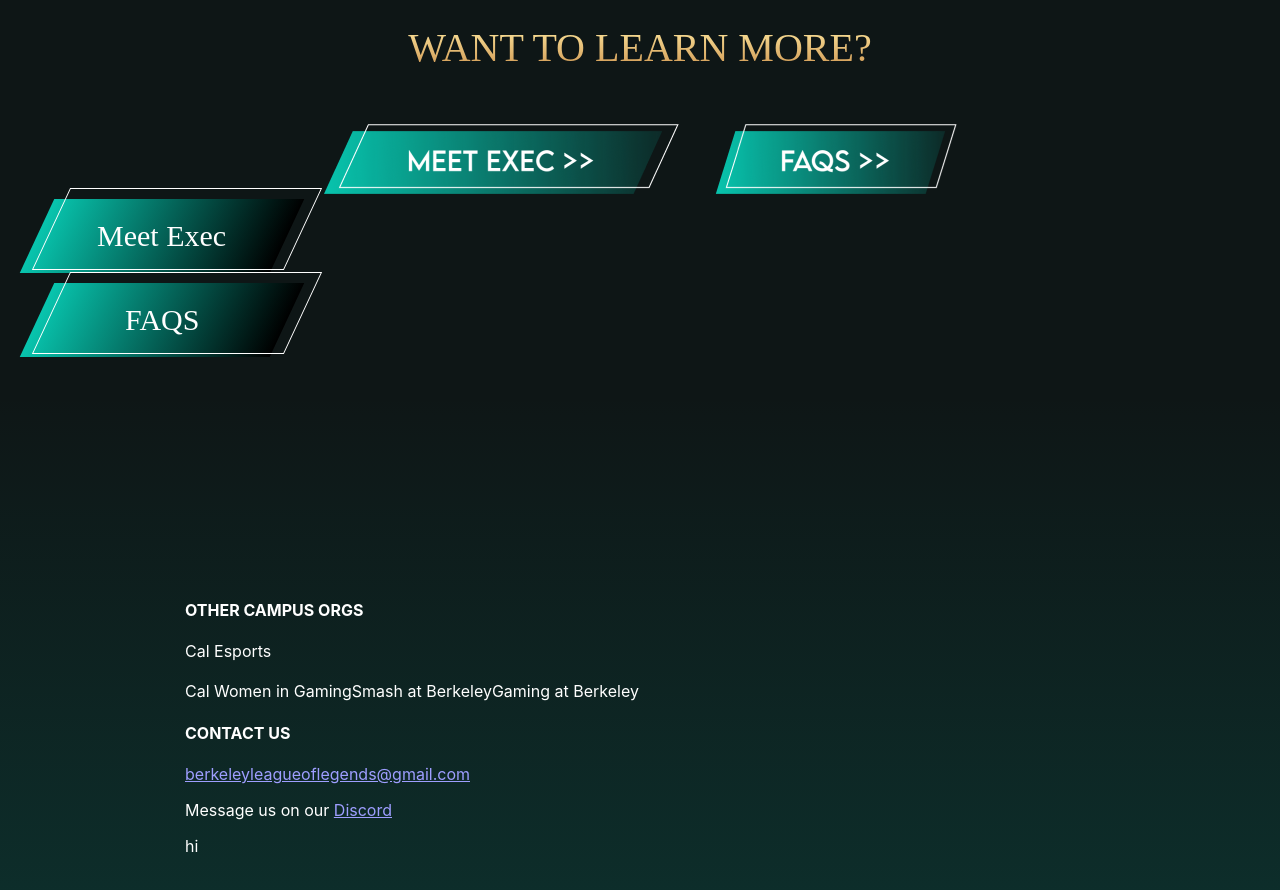
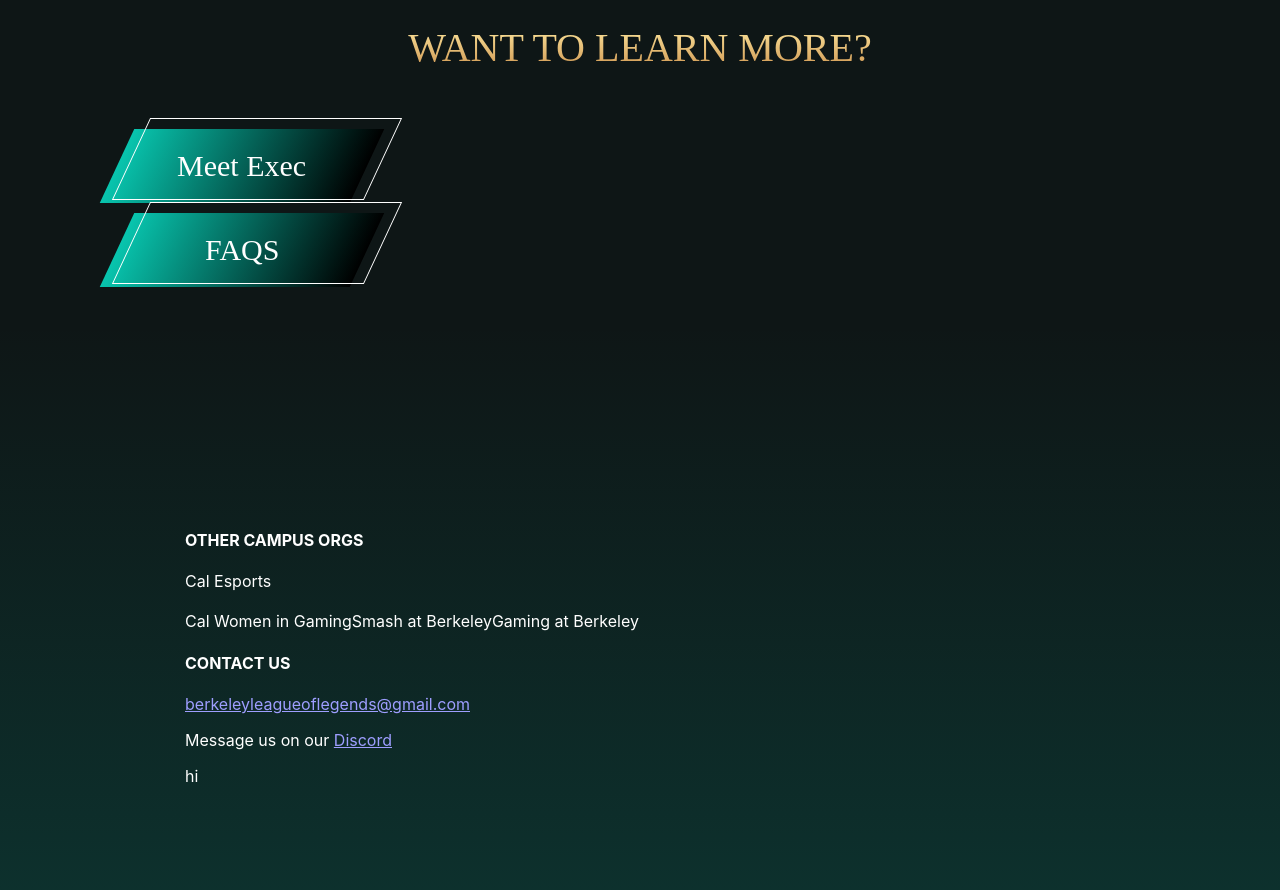
Before and after one commit to LegendsOfBerkeley/website-v2, a React (Create React App) app in the folder client/: page /about in a window 1280 px wide. Shown: the part 2520-3410 px from the top of the page. Built offline with nearby package versions, Linux system fonts and the light colour scheme.

Commit message:
not much progress on buttons, will try my best to wrap up buttons after class

```diff
--- a/client/src/home-blurbs/homeBlurbs.js
+++ b/client/src/home-blurbs/homeBlurbs.js
@@ -16,19 +16,7 @@ import join_our_discord_button from '../images/join-our-discord.png'
 import view_upcoming_events_button from '../images/view-upcoming-events.png'
 import become_a_champion_button from '../images/become-a-champion.png'
 import learn_about_competitive_button from '../images/learn-about-competitive.png'
-
-export function LegendsButton(props) {
-  return (
-    <div className="LegendsButton">
-      <div className="inner">
-      <button className="btn btn-1">
-          <span className="button-text">{props.title}</span>
-        </button>
-      </div>
-
-    </div>
-  )
-}
+import LegendsButton from '../components/LegendsButton.js'
 
 // pic on the left, words on the right
 function RightBlurb(props) {
@@ -41,8 +29,7 @@ function RightBlurb(props) {
                     <p className="blurb-title-text">{props.title}</p>
                 </div>
                 <p className="blurb-paragraph">{props.blurb}</p>
-                <LegendsButton>{props.button}</LegendsButton>
-                {/* <img src = {props.button} className="blurb-button" /> */}
+                <LegendsButton title={props.button}></LegendsButton>
             </div>
         </div>
     )
@@ -57,9 +44,8 @@ function LeftBlurb(props) {
                     <p className="blurb-title-text">{props.title}</p>
                 </div>
                 <p className="blurb-paragraph">{props.blurb}</p>
-                <img src = {props.button} className="blurb-button" />
+                <LegendsButton title={props.button}></LegendsButton>
             </div>
-            {/* <img src = {props.img} className="blurb-img-right" /> */}
         </div>
     )
 }
@@ -67,7 +53,7 @@ function LeftBlurb(props) {
 function AllBlurbs(props) {
     return (
         <div>
-            <RightBlurb img={photo_community} icon={users_group_icon} title={"Community"} blurb={"Our community loves discussing the latest competitive esports games, character reworks, map changes, and finding new friends to duo queue or play inhouses with. We welcome any students interested in League, Teamfight Tactics, Legends of Runeterra, or Valorant, regardless of level or rank."} button={"JOIN OUR COMMUNITY >>"}></RightBlurb>
+            <RightBlurb img={photo_community} icon={users_group_icon} title={"Community"} blurb={"Our community loves discussing the latest competitive esports games, character reworks, map changes, and finding new friends to duo queue or play inhouses with. We welcome any students interested in League, Teamfight Tactics, Legends of Runeterra, or Valorant, regardless of level or rank."} button={"JOIN OUR COMMUNITY"}></RightBlurb>
             <LeftBlurb img={photo_events} icon={calendar_check_icon} title={"Events"} blurb={"From LAN parties to tournaments to board game nights, Berkeley Legends hosts a variety of events open to all Berkeley students! Keep an eye on our event calendar for upcoming events, and check out our photo albums for memories from the past ones."} ></LeftBlurb>
             <RightBlurb img={photo_championship} icon={championship_icon} title={"Championship"} blurb={"For those who enjoy the company at Berkeley Legends and want to see more, we offer an optional paid Champions program granting bonus perks such as access to family system, Champion-exclusive socials, free tournament admission, custom discord emotes, and more!"} ></RightBlurb>
             <LeftBlurb img={photo_competitive} icon={team_icon} title={"Competitive Teams"} blurb={"We are proud to host Division 1 and 2 collegiate esports teams in League of Legends and Valorant, representing UC Berkeley at tournaments across the country. Find out more about our teams and make sure to cheer on the Golden Bears this season!"} ></LeftBlurb>
--- a/client/src/pages/About.css
+++ b/client/src/pages/About.css
@@ -94,3 +94,10 @@
   height: 100%;
   object-fit: cover;
 }
+
+.about-buttons {
+  align-items: center;
+  flex-direction: column;
+  position: relative;
+  margin: 0 5em;
+}
--- a/client/src/pages/About.js
+++ b/client/src/pages/About.js
@@ -12,7 +12,7 @@ import learnMore from '../images/learn-more.png';
 import { ReactEmbeddedGoogleCalendar } from 'react-embedded-google-calendar';
 import { Fade } from 'react-slideshow-image';
 import 'react-slideshow-image/dist/styles.css'
-import LegendsButton from '../components/LegendsButton';
+import LegendsButton from '../components/LegendsButton.js';
 
 function Header() {
     return (
@@ -126,9 +126,10 @@ function WanttoLearnMore() {
     return (
         <div>
             <h4 className='header'>WANT TO LEARN MORE?</h4>
-            <img src={learnMore} className='row-images'></img>
-            <LegendsButton title="Meet Exec"></LegendsButton>
-            <LegendsButton title="FAQS"></LegendsButton>
+            <div className= 'about-buttons'>
+                <LegendsButton title="Meet Exec"></LegendsButton>
+                <LegendsButton title="FAQS"></LegendsButton>
+            </div>
         </div>
     )
 }
```
